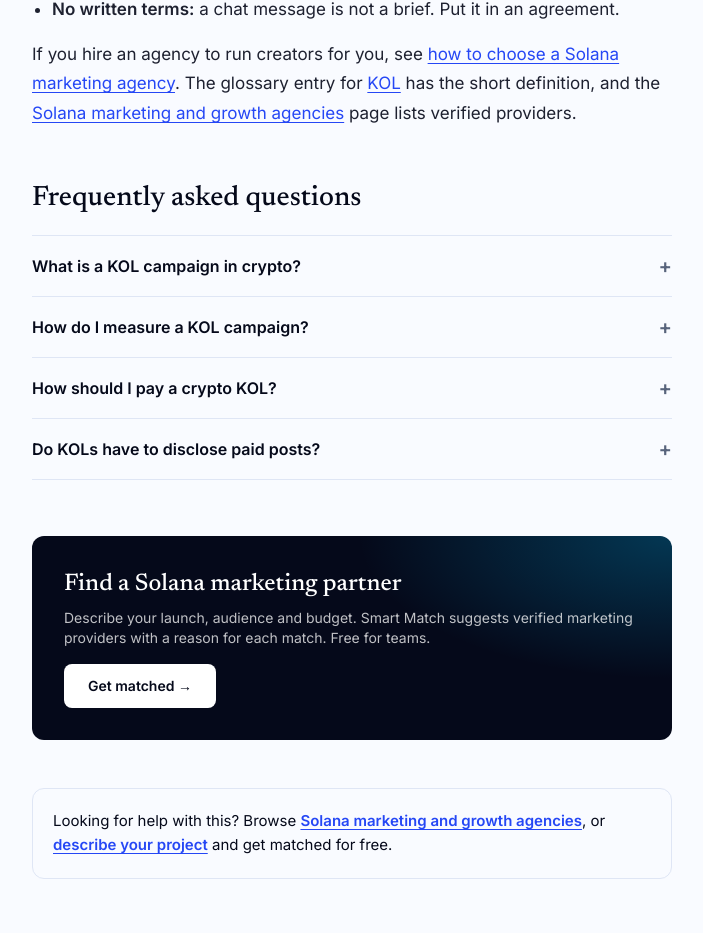
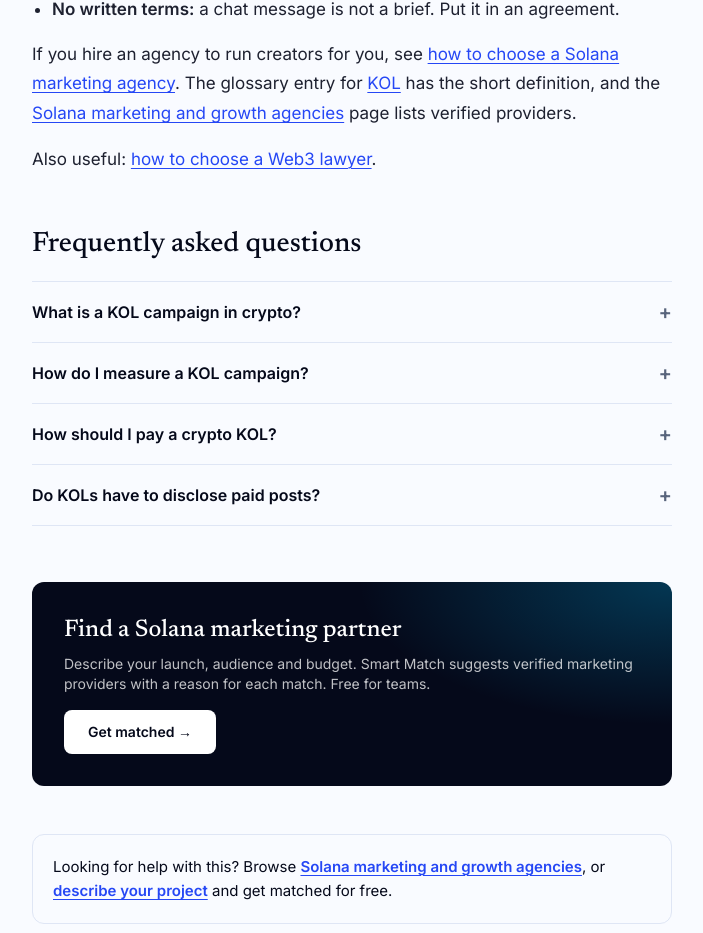
Before and after one commit to JakeMalarczyk/Orivions, a Next.js app in the folder orivions-app/: page /blog/how-to-run-a-crypto-kol-campaign in a window 1280 px wide. Shown: the part 3630-4563 px from the top of the page, without its empty margins (288-991 px from the left). Built offline with nearby package versions, Linux system fonts and the light colour scheme; no server answers.

Commit message:
Blog: internal link to Web3 lawyer guide
Added a paragraph linking to a blog post about choosing a Web3 lawyer.

```diff
--- a/orivions-app/app/blog/how-to-run-a-crypto-kol-campaign/page.tsx
+++ b/orivions-app/app/blog/how-to-run-a-crypto-kol-campaign/page.tsx
@@ -130,6 +130,10 @@ export default function PostPage() {
         </Link>{' '}
         page lists verified providers.
       </P>
+
+      <P>
+        Also useful: <Link href="/blog/how-to-choose-a-web3-lawyer-for-a-token-launch" className="text-blue-deep">how to choose a Web3 lawyer</Link>.
+      </P>
     </BlogPost>
   );
 }
```
